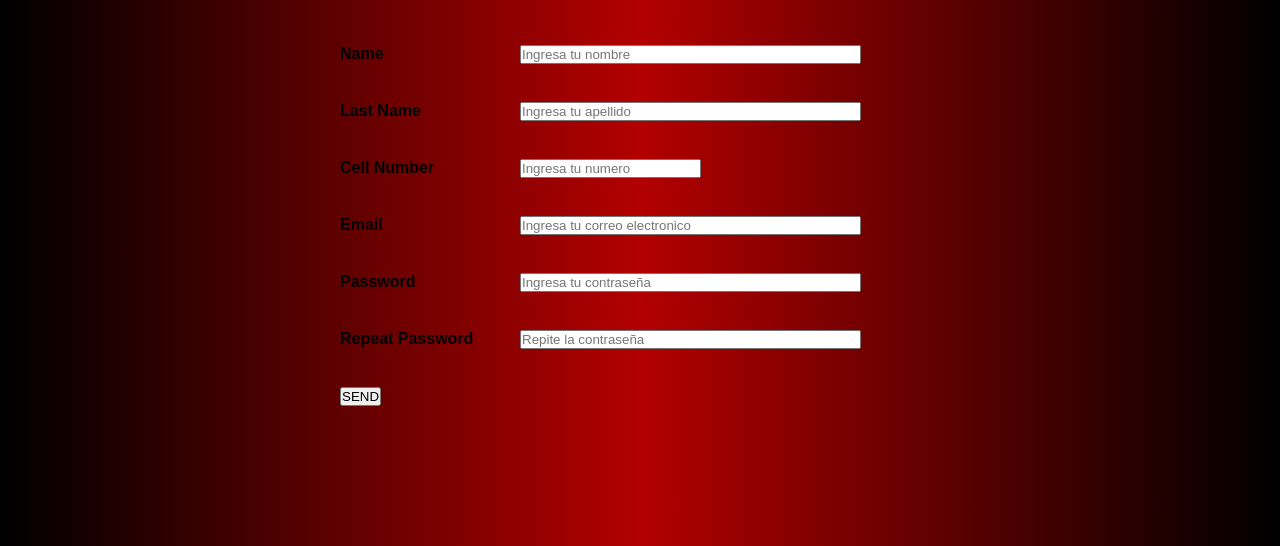
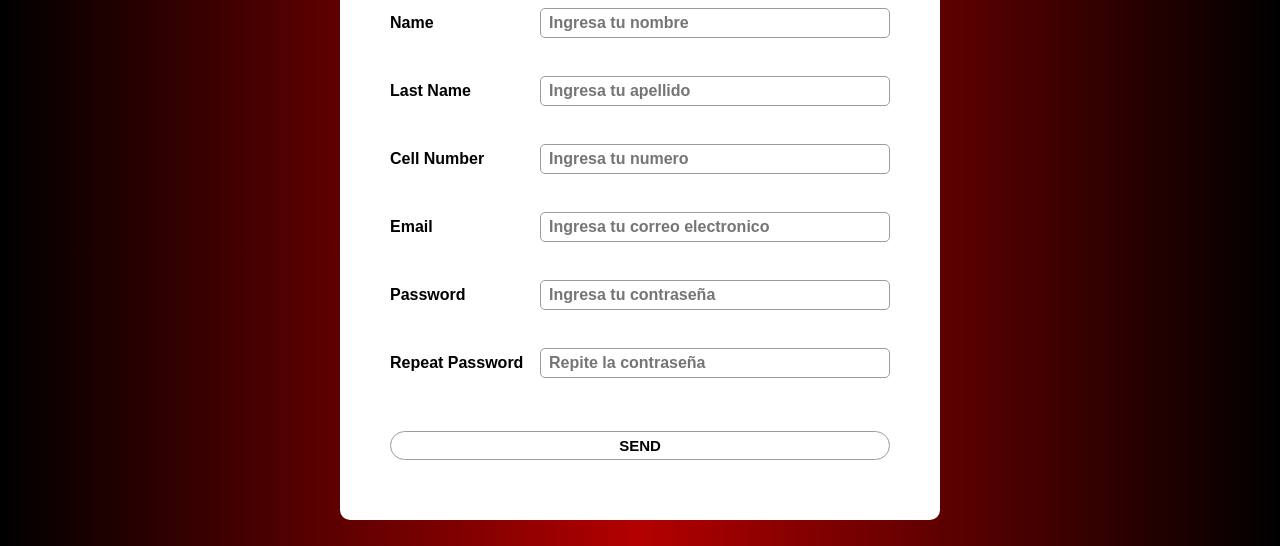
Before and after one commit to BrianMatheo/FormRegister, a plain HTML site: page index.html in a window 1280 px wide. Shown: the part 254-800 px from the top of the page. Drawn offline with Linux system fonts and the light colour scheme; a web font is replaced by a local one.

Commit message:
load filed css for register v2

```diff
--- a/css/style.css
+++ b/css/style.css
@@ -53,10 +53,37 @@ body{
     align-items: center;
 }
 
-.row_input{
+.row_form input{
     font-family: 'Chelsea Market', sans-serif;
     font-weight: 600;
     font-size: 16px;
     border-radius: 5px;
+    border: 1px solid #9c9c9c;
+    height: 30px;
+    padding: 8px;
+    width: 70%;
+}
 
+.button_form{
+    margin-top: 15px;
+    font-family: 'Chelsea Market', sans-serif;
+    font-weight: 600;
+    text-transform: uppercase;
+    font-size: 15px;
+    padding: 5px;
+    border-radius: 15px;
+    border: 1px solid #9c9c9c;
+    width: 100%;
+    background-color: #fff;
 }
+
+.button_form:hover{
+    box-shadow: 0px 0px 10px 1px #106c33;
+    transition: all ease-in-out;
+}
+
+.form{
+    background-color: white;
+    padding: 50px;
+    border-radius: 10px;
+}
```
